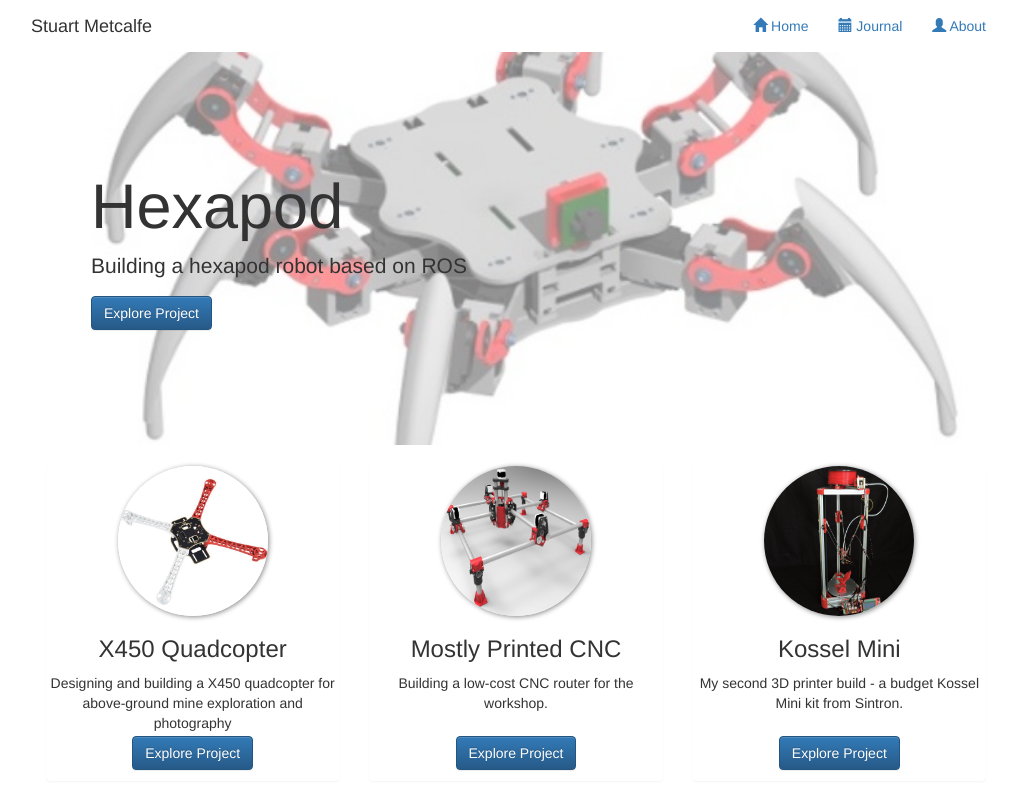
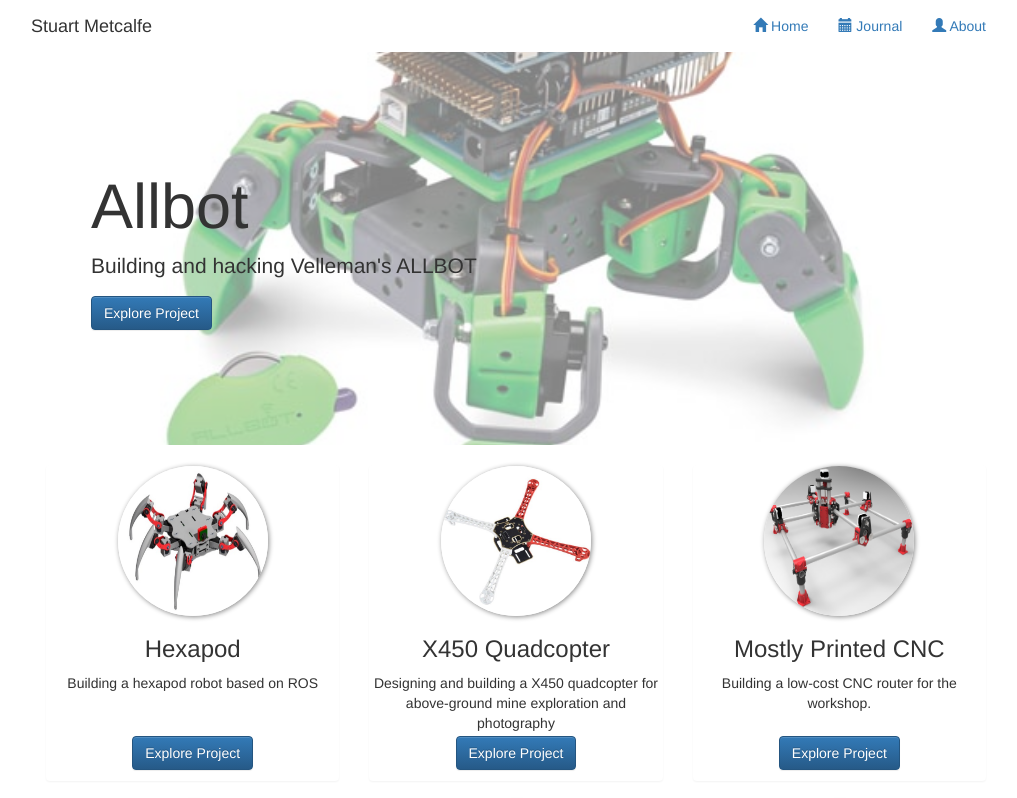
Before and after one commit to stuartm2/stuartm2.github.io, a Jekyll site: the page built from index.html, in a window 1280 px wide, cut to the strip 0-798 px from the top of the page. Shown: the whole strip, without its empty margins (124-1141 px from the left). Built offline with Jekyll 4.4.1, drawn with Linux system fonts in a browser that asks for light colours; nearby versions of some CDN libraries.

Commit message:
Added new project: allbot

```diff
--- /dev/null
+++ b/_includes/jumbo-content-allbot.html
@@ -0,0 +1,4 @@
+{% assign title="Allbot" %}
+
+<h1>{{ title }}</h1>
+<p>Building and hacking Velleman's ALLBOT</p>
--- a/index.html
+++ b/index.html
@@ -3,11 +3,11 @@
 title: "Projects"
 ---
 
-<div style="background: transparent url(/images/hexapod/cover.jpg) center center no-repeat; background-size: cover">
+<div style="background: transparent url(/images/allbot/cover.jpg) center center no-repeat; background-size: cover">
     <div class="container">
         <div class="jumbotron" style="background: rgba(255, 255, 255, 0.5); margin: 0 -15px; padding-top:100px; padding-bottom:100px">
-            {% include jumbo-content-hexapod.html %}
-            <p><a href="projects/hexapod.html" class="btn btn-primary" role="button">Explore Project</a></p>
+            {% include jumbo-content-allbot.html %}
+            <p><a href="projects/allbot.html" class="btn btn-primary" role="button">Explore Project</a></p>
         </div>
     </div>
 </div>
@@ -16,6 +16,17 @@
 
 <div class="container-fluid">
     <div class="row">
+        <div class="col-md-4">
+            <div class="panel text-center">
+                <img src="/images/hexapod/cover.jpg" width="150" height="150" class="img-circle" style="box-shadow: 1px 1px 5px #888">
+
+                <div class="fh-wrap">
+                    {% include jumbo-content-hexapod.html %}
+                </div>
+
+                <p><a href="projects/hexapod.html" class="btn btn-primary" role="button">Explore Project</a></p>
+            </div>
+        </div>
         <div class="col-md-4">
             <div class="panel text-center">
                 <img src="/images/quadx450/cover.jpg" width="150" height="150" class="img-circle" style="box-shadow: 1px 1px 5px #888">
@@ -38,6 +49,8 @@
                 <p><a href="projects/mpcnc.html" class="btn btn-primary" role="button">Explore Project</a></p>
             </div>
         </div>
+    </div>
+    <div class="row">
         <div class="col-md-4">
             <div class="panel text-center">
                 <img src="/images/kossel-mini/cover.jpg" width="150" height="150" class="img-circle" style="box-shadow: 1px 1px 5px #888" style="box-shadow: 1px 1px 5px #888">
@@ -49,8 +62,6 @@
                 <p><a href="projects/kossel-mini.html" class="btn btn-primary" role="button">Explore Project</a></p>
             </div>
         </div>
-    </div>
-    <div class="row">
         <div class="col-md-4">
             <div class="panel text-center">
                 <img src="/images/rosbot/cover.jpg" width="150" height="150" class="img-circle" style="box-shadow: 1px 1px 5px #888">
@@ -73,6 +84,8 @@
                 <p><a href="projects/red-rover.html" class="btn btn-primary" role="button">Explore Project</a></p>
             </div>
         </div>
+    </div>
+    <div class="row">
         <div class="col-md-4">
             <div class="panel text-center">
                 <img src="/images/prusa-i2/cover.jpg" width="150" height="150" class="img-circle" style="box-shadow: 1px 1px 5px #888" style="box-shadow: 1px 1px 5px #888">
```
Also changed, not shown: projects/allbot.html (added, +7 -0 lines), images/allbot/cover.jpg (added).
